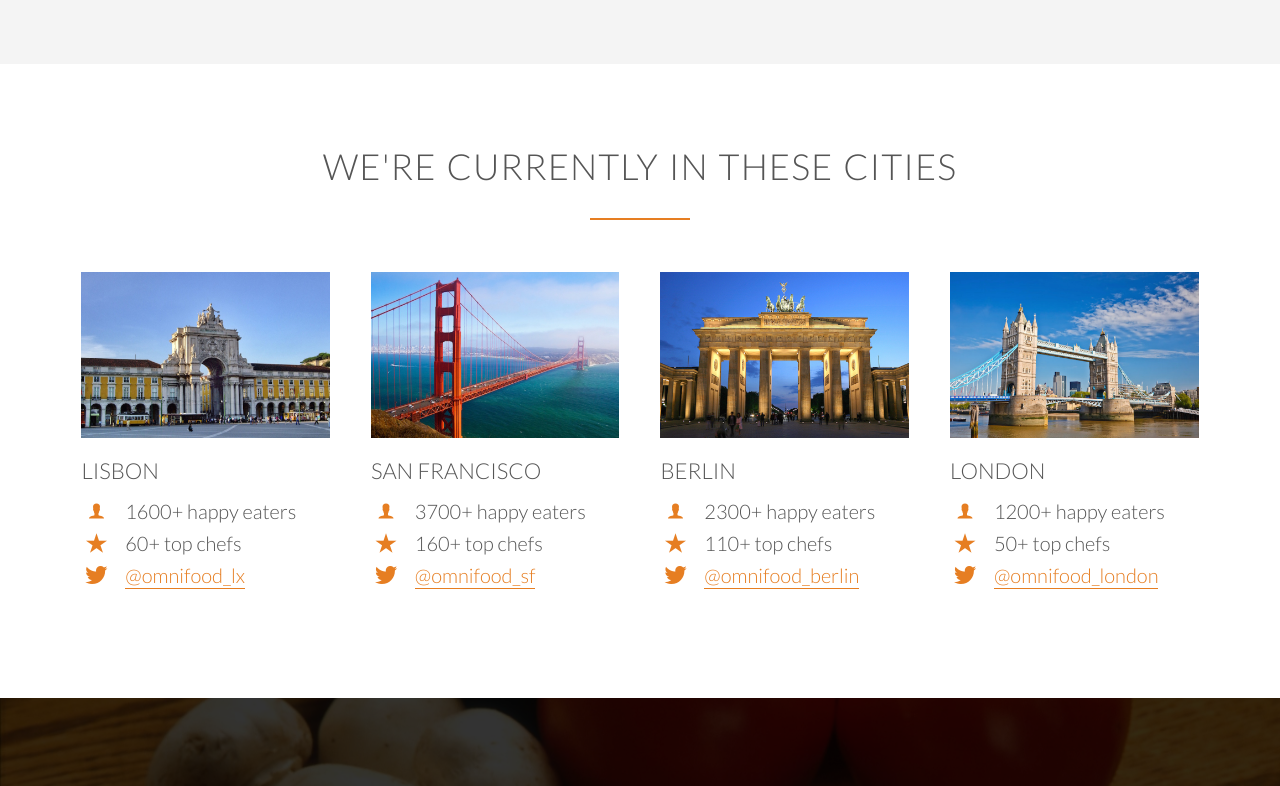
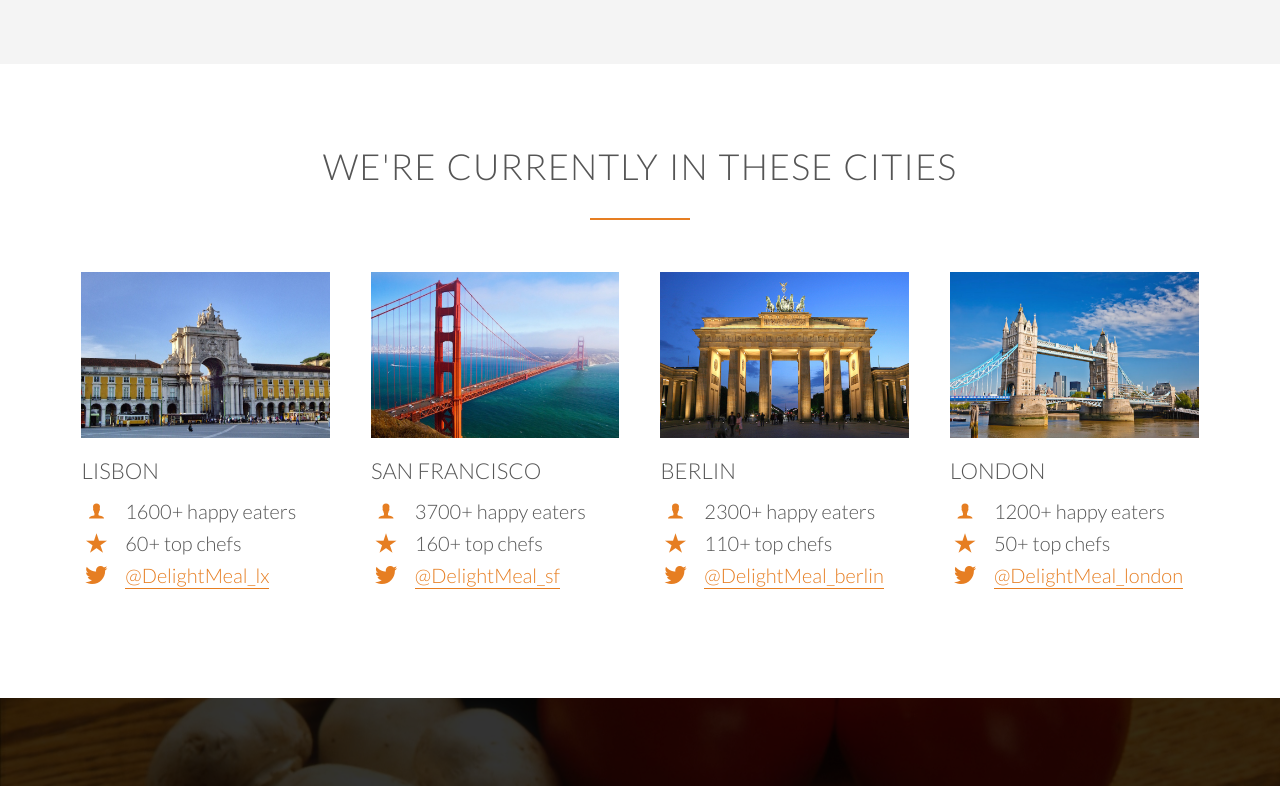
Before and after one commit to asprodeveloper/asprodeveloper.github.io, a plain HTML site: page index.html in a window 1280 px wide. Shown: the part 2686-3472 px from the top of the page. Drawn offline with nearby package versions, Linux system fonts and the light colour scheme; a script that the page names is missing; files whose address does not match are found by name.

Commit message:
Update index.html

```diff
--- a/index.html
+++ b/index.html
@@ -39,7 +39,7 @@
             <div class="row">
                 <h2>Get food fast &mdash; not fast food</h2>
                 <p class="long-copy">
-                    Hello, we're Omnifood, your new premium food delivery service. We know you're always busy. No time for cooking. So let us take care of that, we're really good at it, we promise!
+                    Hello, we're Delight Meal, your new premium food delivery service. We know you're always busy. No time for cooking. So let us take care of that, we're really good at it, we promise!
                 </p>
             </div>
 
@@ -169,7 +169,7 @@
                     </div>
                     <div class="city-feature">
                         <i class="ion-social-twitter icon-small"></i>
-                        <a href="#">@omnifood_lx</a>
+                        <a href="#">@DelightMeal_lx</a>
                     </div>
                 </div>
                 <div class="col span-1-of-4 box">
@@ -185,7 +185,7 @@
                     </div>
                     <div class="city-feature">
                         <i class="ion-social-twitter icon-small"></i>
-                        <a href="#">@omnifood_sf</a>
+                        <a href="#">@DelightMeal_sf</a>
                     </div>
                 </div>
                 <div class="col span-1-of-4 box">
@@ -201,7 +201,7 @@
                     </div>
                     <div class="city-feature">
                         <i class="ion-social-twitter icon-small"></i>
-                        <a href="#">@omnifood_berlin</a>
+                        <a href="#">@DelightMeal_berlin</a>
                     </div>
                 </div>
                 <div class="col span-1-of-4 box">
@@ -217,7 +217,7 @@
                     </div>
                     <div class="city-feature">
                         <i class="ion-social-twitter icon-small"></i>
-                        <a href="#">@omnifood_london</a>
+                        <a href="#">@DelightMeal_london</a>
                     </div>
                 </div>
             </div>
@@ -231,7 +231,7 @@
             <div class="row">
                 <div class="col span-1-of-3">
                     <blockquote>
-                        Omnifood is just awesome! I just launched a startup which leaves me with no time for cooking, so Omnifood is a life-saver. Now that I got used to it, I couldn't live without my daily meals!
+                        Delight Meal is just awesome! I just launched a startup which leaves me with no time for cooking, so Omnifood is a life-saver. Now that I got used to it, I couldn't live without my daily meals!
                         <cite><img src="resources/img/customer-1.jpg">Alberto Duncan</cite>
                     </blockquote>
                 </div>
@@ -243,7 +243,7 @@
                 </div>
                 <div class="col span-1-of-3">
                     <blockquote>
-I was looking for a quick and easy food delivery service in San Franciso. I tried a lot of them and ended up with Omnifood. Best food delivery service in the Bay Area. Keep up the great work!
+                        I was looking for a quick and easy food delivery service in San Franciso. I tried a lot of them and ended up with Omnifood. Best food delivery service in the Bay Area. Keep up the great work!
                     <cite><img src="resources/img/customer-3.jpg">Milton Chapman</cite>
                     </blockquote>
                 </div>
```
